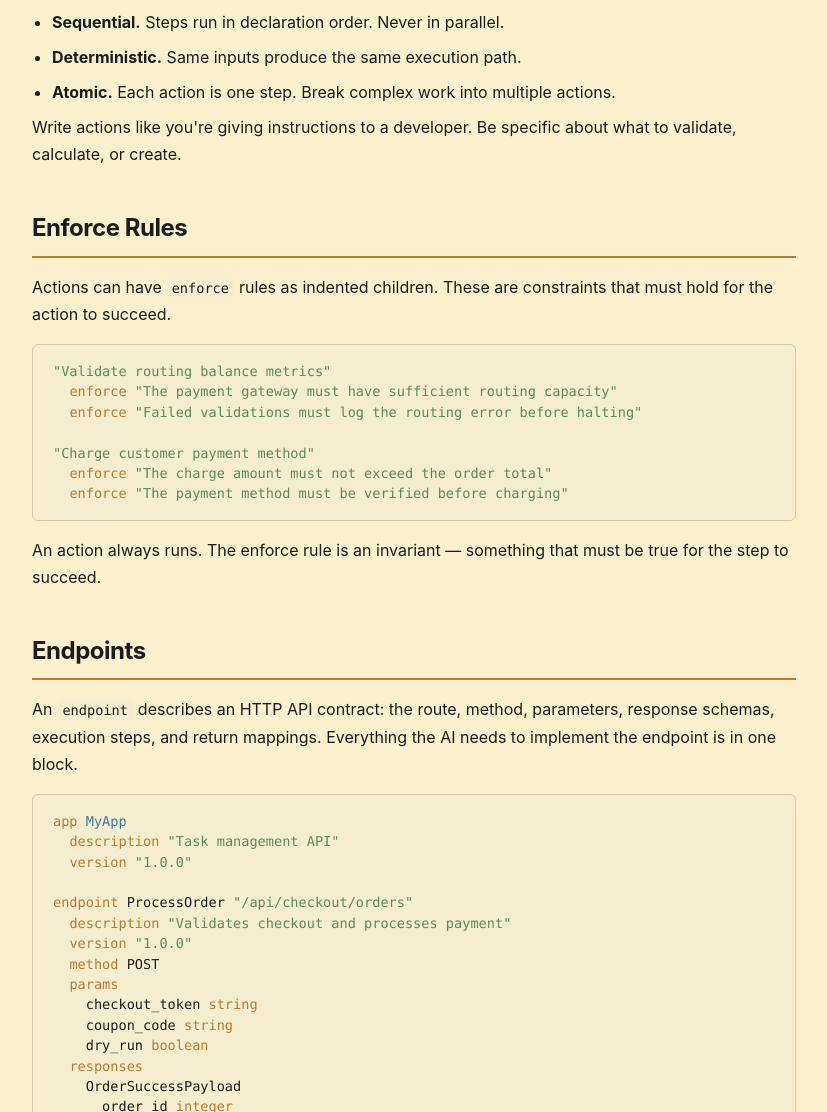
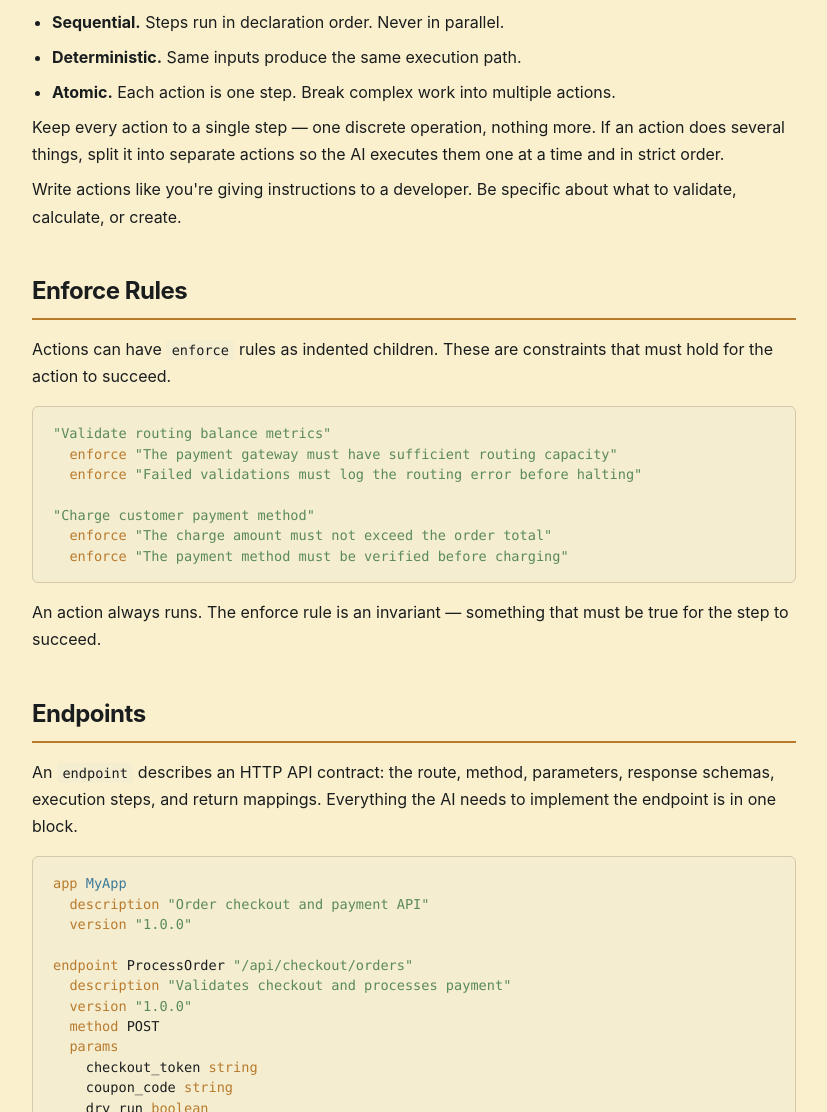
Before and after one commit to lebohang0824/butter, a plain HTML site: page docs/language.html in a window 1280 px wide. Shown: the part 2070-3182 px from the top of the page, without its empty margins (276-1103 px from the left). Drawn offline with Linux system fonts and the light colour scheme.

Commit message:
Align language guide examples with description
- Recommend one discrete step per action in the Actions section.
- Match the endpoint example app description to its checkout endpoint.

```diff
--- a/docs/language.html
+++ b/docs/language.html
@@ -108,6 +108,7 @@
     <li><strong>Deterministic.</strong> Same inputs produce the same execution path.</li>
     <li><strong>Atomic.</strong> Each action is one step. Break complex work into multiple actions.</li>
   </ul>
+  <p>Keep every action to a single step — one discrete operation, nothing more. If an action does several things, split it into separate actions so the AI executes them one at a time and in strict order.</p>
   <p>Write actions like you're giving instructions to a developer. Be specific about what to validate, calculate, or create.</p>
 </section>
 
@@ -128,7 +129,7 @@
   <h2>Endpoints</h2>
   <p>An <code>endpoint</code> describes an HTTP API contract: the route, method, parameters, response schemas, execution steps, and return mappings. Everything the AI needs to implement the endpoint is in one block.</p>
   <pre><code class="language-butter">app MyApp
-  description "Task management API"
+  description "Order checkout and payment API"
   version "1.0.0"
 
 endpoint ProcessOrder "/api/checkout/orders"
```
